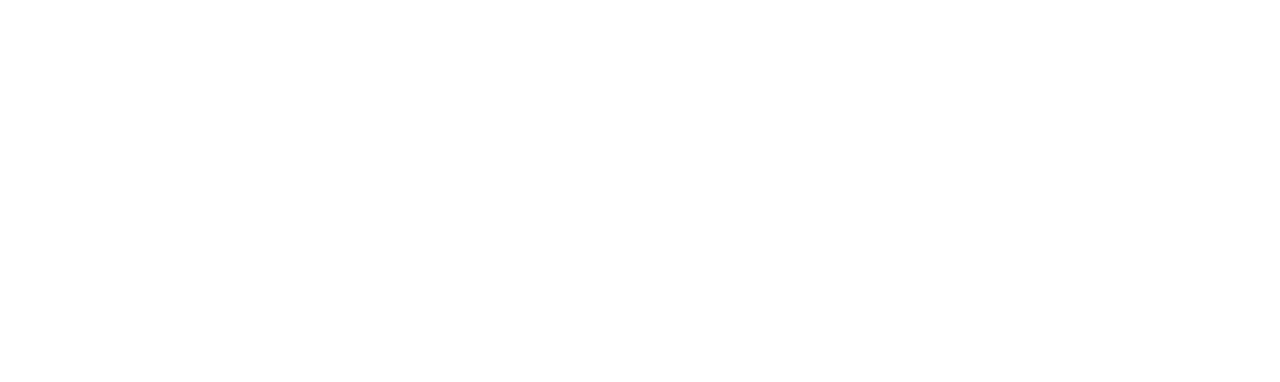
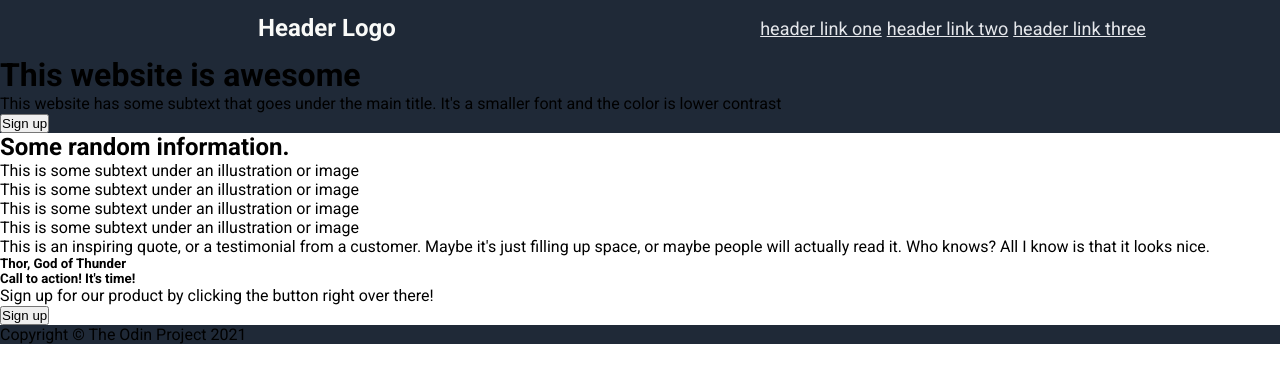
Before and after one commit to SC1703/landing_page, a plain HTML site: page index.html in a window 1280 px wide. Drawn offline with Linux system fonts and the light colour scheme.

Commit message:
expanded html in line with the given example image

```diff
--- a/index.html
+++ b/index.html
@@ -4,13 +4,69 @@
     <meta charset="UTF-8" />
     <meta name="viewport" content="width=device-width, initial-scale=1.0" />
     <title>Document</title>
+    <link rel="preconnect" href="https://fonts.googleapis.com" />
+    <link rel="preconnect" href="https://fonts.gstatic.com" crossorigin />
+    <link
+      href="https://fonts.googleapis.com/css2?family=Roboto:ital,wght@0,100..900;1,100..900&display=swap"
+      rel="stylesheet"
+    />
     <link rel="stylesheet" href="styles.css" />
   </head>
   <body>
-    <nav></nav>
-    <header></header>
-    <main></main>
-    <article></article>
-    <aside></aside>
+    <header class="header">
+      <h4 class="header-logo">Header Logo</h4>
+      <nav class="main-nav">
+        <ul class="main-nav-list">
+          <li><a href="#" class="main-nav-link">header link one</a></li>
+          <li><a href="#" class="main-nav-link">header link two</a></li>
+          <li><a href="#" class="main-nav-link">header link three</a></li>
+        </ul>
+      </nav>
+    </header>
+    <main class="hero">
+      <h1 class="hero-main-text">This website is awesome</h1>
+      <p class="hero-secondary-text">
+        This website has some subtext that goes under the main title. It's a
+        smaller font and the color is lower contrast
+      </p>
+      <button>Sign up</button>
+      <figure></figure>
+    </main>
+
+    <article class="information">
+      <h2 class="information-header">Some random information.</h2>
+      <ul class="information-list">
+        <li class="information-list-item">
+          <figure></figure>
+          <p>This is some subtext under an illustration or image</p>
+        </li>
+        <li class="information-list-item">
+          <figure></figure>
+          <p>This is some subtext under an illustration or image</p>
+        </li>
+        <li class="information-list-item">
+          <figure></figure>
+          <p>This is some subtext under an illustration or image</p>
+        </li>
+        <li class="information-list-item">
+          <figure></figure>
+          <p>This is some subtext under an illustration or image</p>
+        </li>
+      </ul>
+    </article>
+    <aside class="quote">
+      <p class="quote-text">
+        This is an inspiring quote, or a testimonial from a customer. Maybe it's
+        just filling up space, or maybe people will actually read it. Who knows?
+        All I know is that it looks nice.
+      </p>
+      <h5 class="quote-author">Thor, God of Thunder</h5>
+    </aside>
+    <section class="call-to-action">
+      <h5>Call to action! It's time!</h5>
+      <p>Sign up for our product by clicking the button right over there!</p>
+      <button>Sign up</button>
+    </section>
+    <footer>Copyright &#169; The Odin Project 2021</footer>
   </body>
 </html>
```
